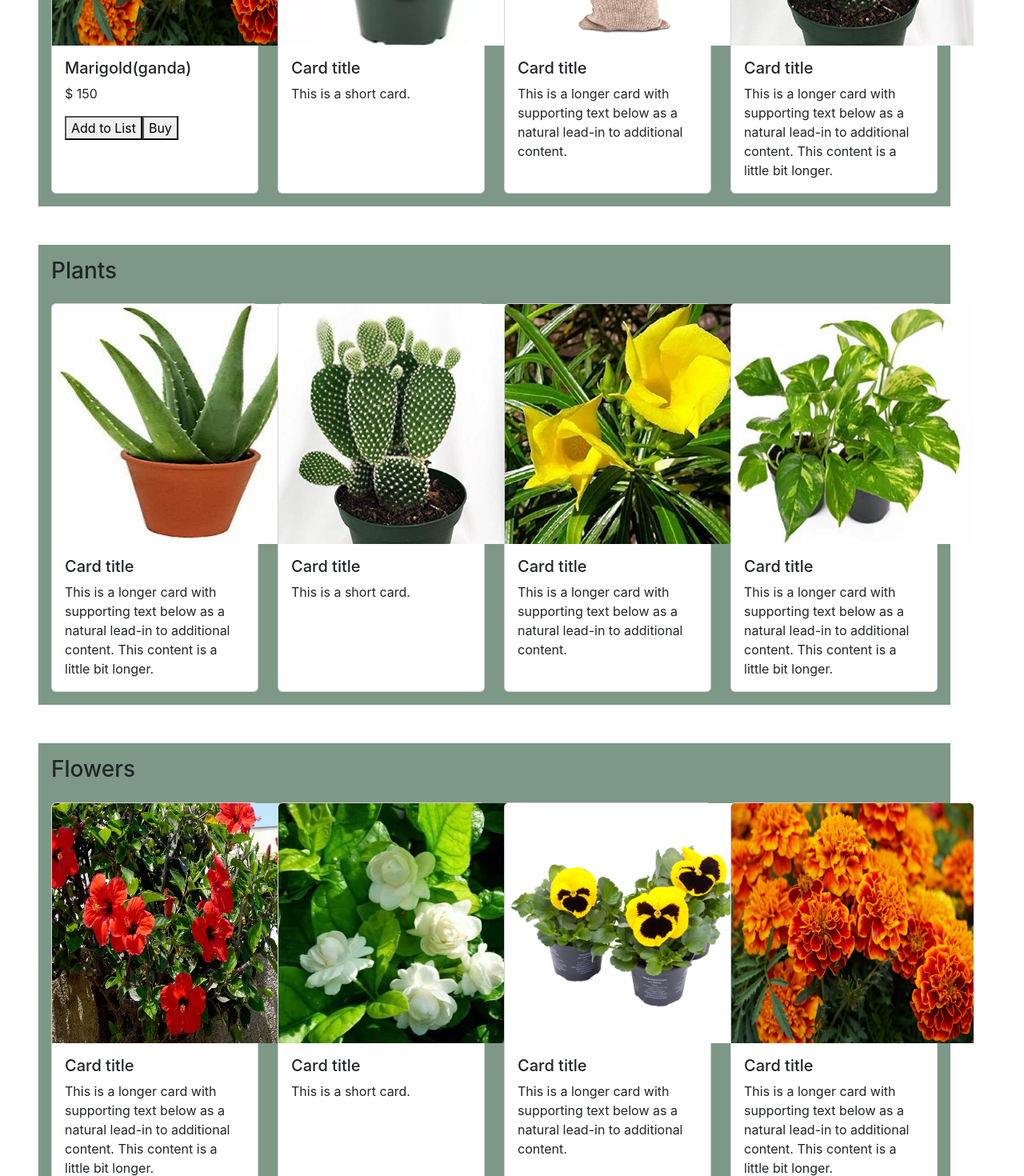
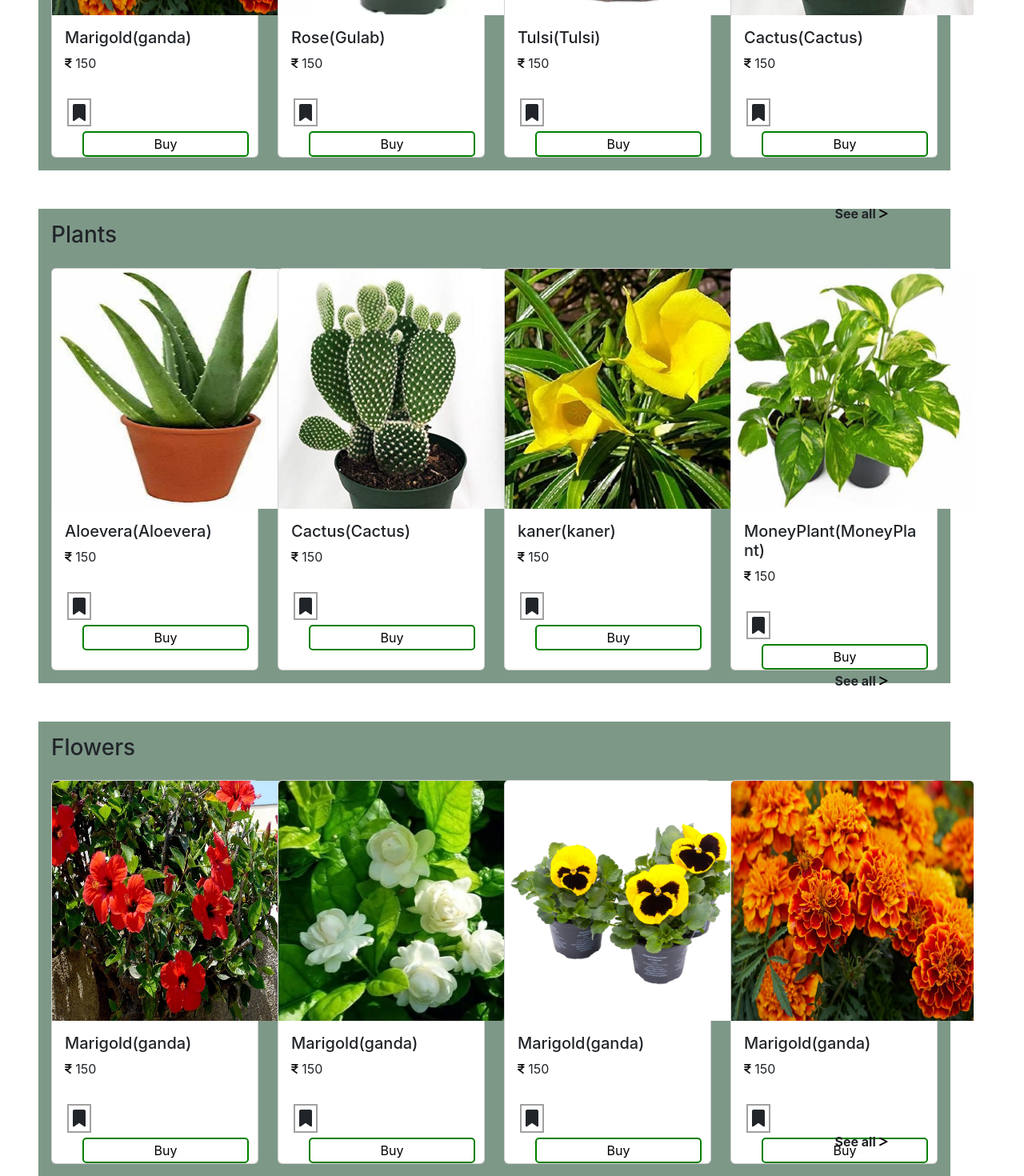
Before and after one commit to ajiteshkumar9315/Growpl, a React (Create React App) app: page / in a window 1280 px wide. Shown: the part 1000-2470 px from the top of the page at 80% size. Built offline with nearby package versions, Linux system fonts and the light colour scheme.

Commit message:
add and style  seeall, bookmark, buy button

```diff
--- a/package.json
+++ b/package.json
@@ -4,11 +4,16 @@
   "private": true,
   "dependencies": {
     "@fortawesome/fontawesome-svg-core": "^6.4.2",
+    "@fortawesome/free-brands-svg-icons": "^6.4.2",
+    "@fortawesome/free-regular-svg-icons": "^6.4.2",
     "@fortawesome/free-solid-svg-icons": "^6.4.2",
+    "@fortawesome/react-fontawesome": "^0.2.0",
     "@testing-library/jest-dom": "^5.16.5",
     "@testing-library/react": "^13.4.0",
     "@testing-library/user-event": "^13.5.0",
+    "bootstrap-icons": "^1.11.1",
     "express": "^4.18.2",
+    "feather-icons": "^4.29.1",
     "hbs": "^4.2.0",
     "mongoose": "^7.6.2",
     "react": "^18.2.0",
--- a/public/index.html
+++ b/public/index.html
@@ -14,6 +14,7 @@
     <link rel="stylesheet" href="https://cdnjs.cloudflare.com/ajax/libs/font-awesome/4.7.0/css/font-awesome.min.css">
     <link rel="manifest" href="%PUBLIC_URL%/manifest.json" />
 
+
     <title>Growpl</title>
   </head>
   <body>
--- a/src/Component/Content/Content.css
+++ b/src/Component/Content/Content.css
@@ -6,3 +6,64 @@
 .con_box{
     background-color: rgb(126, 152, 136);
 }
+
+.con_btn_see1{
+    position: absolute;
+    right: 158px;
+    top: 41rem;
+}
+
+.con_btn_see2{
+    position: absolute;
+    right: 158px;
+    top: 78rem;
+}
+
+.con_btn_see3{
+    position: absolute;
+    right: 158px;
+    top: 114.5rem;
+}
+
+.con_btn_see4{
+    position: absolute;
+    right: 158px;
+    top: 150.5rem;
+}
+
+.con_btn_see5{
+    position: absolute;
+    right: 158px;
+    top: 187rem;
+}
+
+.con_btn_see6{
+    position: absolute;
+    right: 158px;
+    top: 223.5rem;
+}
+
+.con_icon{
+    position: relative;
+    top: 13px;
+    margin: 3px;
+    padding: 5px;
+    border: 2px solid rgb(162, 161, 161);
+}
+
+.con_btn{
+    position: relative;
+    top: 16px;
+    left: 22px;
+    width: 13rem;
+    height: 32px;
+    border: 2px solid green;
+    background-color: transparent;
+    border-radius: 5px;
+}
+
+/* .con_btn:hover{
+    width: 15rem;
+    height: 32px;
+    cursor: pointer;
+} */
--- a/src/Component/Content/Content.js
+++ b/src/Component/Content/Content.js
@@ -1,13 +1,7 @@
 import React from 'react'
 import './Content.css'
-// import{
-//   BrowserRouter as Router,
-//   Routes,
-//   Route,
-//   Link
-// } from "react-router-dom";
-// import Navbar from '../Navbar/Navbar';
-// import RegisterForm from '../Register/RegisterForm';
+import { FontAwesomeIcon } from '@fortawesome/react-fontawesome'
+import { faBookmark, faIndianRupeeSign, faGreaterThan } from '@fortawesome/free-solid-svg-icons'
 // import { useNavigate } from 'react-router-dom'
 import Footer from '../Footer/Footer';
 
@@ -45,27 +39,19 @@ const Content = () => {
   </div>
 
     {/* section2 */}
-    {/* <Router>
-      <Navbar/>
-      <Routes>
-      <Route exact path="/RegisterForm" element={<RegisterForm />}>
-          </Route>
-      </Routes>
-      </Router> */}
       <div className="container con_box m-5 p-3">
         <h3 className="pb-3">Hot Selling Plants & Flowers</h3>
-        <a href="/Plants" className="btn btn-outline-success" role="button" >See All </a>
-        {/* <Link to="RegisterForm" className="btn btn-outline-success" role="button">See All </Link> */}
+        <button type="button" class="btn con_btn_see1 fw-bold">See all <FontAwesomeIcon icon={faGreaterThan} size="sm" style={{color: "#030303",}} /></button>
         <div className="row row-cols-1 row-cols-md-4 g-4">
   <div className="col">
     <div className="card h-100">
       <img src="../img/Flowers/marigold.jpg" className="card-img-top img1" alt="..."/>
       <div className="card-body">
         <h5 className="card-title">Marigold(ganda)</h5>
-        {/* <p className="card-text">This is a longer card with supporting text below as a natural lead-in to additional content. This content is a little bit longer.</p> */}
-        <p> $ 150</p>
-        <button>Add to List</button>
-        <button type="submit">Buy</button>
+        <p><FontAwesomeIcon icon={faIndianRupeeSign} size="sm" style={{color: "#141415",}} />  150</p>
+        {/* <button>Add to List</button> */}
+        <FontAwesomeIcon icon={faBookmark} pull="left" size="lg"  className='con_icon'/>
+        <button type="submit" className='con_btn'>Buy</button>
       </div>
     </div>
   </div>
@@ -73,8 +59,11 @@ const Content = () => {
     <div className="card h-100">
       <img src="..\img\Flowers\rose.webp" className="card-img-top img1" alt="..."/>
       <div className="card-body">
-        <h5 className="card-title">Card title</h5>
-        <p className="card-text">This is a short card.</p>
+      <h5 className="card-title">Rose(Gulab)</h5>
+        <p><FontAwesomeIcon icon={faIndianRupeeSign} size="sm" style={{color: "#141415",}} />  150</p>
+        {/* <button>Add to List</button> */}
+        <FontAwesomeIcon icon={faBookmark} pull="left" size="lg"  className='con_icon'/>
+        <button type="submit" className='con_btn'>Buy</button>
       </div>
     </div>
   </div>
@@ -82,8 +71,11 @@ const Content = () => {
     <div className="card h-100">
       <img src="../img/Plants/Tulsi.webp" className="card-img-top img1" alt="..."/>
       <div className="card-body">
-        <h5 className="card-title">Card title</h5>
-        <p className="card-text">This is a longer card with supporting text below as a natural lead-in to additional content.</p>
+      <h5 className="card-title">Tulsi(Tulsi)</h5>
+        <p><FontAwesomeIcon icon={faIndianRupeeSign} size="sm" style={{color: "#141415",}} />  150</p>
+        {/* <button>Add to List</button> */}
+        <FontAwesomeIcon icon={faBookmark} pull="left" size="lg"  className='con_icon'/>
+        <button type="submit" className='con_btn'>Buy</button>
       </div>
     </div>
   </div>
@@ -91,8 +83,11 @@ const Content = () => {
     <div className="card h-100">
       <img src="../img/Plants/cactus.jpg" className="card-img-top img1" alt="..."/>
       <div className="card-body">
-        <h5 className="card-title">Card title</h5>
-        <p className="card-text">This is a longer card with supporting text below as a natural lead-in to additional content. This content is a little bit longer.</p>
+      <h5 className="card-title">Cactus(Cactus)</h5>
+        <p><FontAwesomeIcon icon={faIndianRupeeSign} size="sm" style={{color: "#141415",}} />  150</p>
+        {/* <button>Add to List</button> */}
+        <FontAwesomeIcon icon={faBookmark} pull="left" size="lg"  className='con_icon'/>
+        <button type="submit" className='con_btn'>Buy</button>
       </div>
     </div>
   </div>
@@ -102,13 +97,17 @@ const Content = () => {
     {/* section2.2 */}
     <div className="container con_box m-5 p-3">
         <h3 className="pb-3">Plants</h3>
+        <button type="button" class="btn con_btn_see2 fw-bold">See all <FontAwesomeIcon icon={faGreaterThan} size="sm" style={{color: "#030303",}} /></button>
         <div className="row row-cols-1 row-cols-md-4 g-4">
   <div className="col">
     <div className="card h-100">
       <img src="../img/Plants/aloevera.webp" className="card-img-top img1" alt="..."/>
       <div className="card-body">
-        <h5 className="card-title">Card title</h5>
-        <p className="card-text">This is a longer card with supporting text below as a natural lead-in to additional content. This content is a little bit longer.</p>
+      <h5 className="card-title">Aloevera(Aloevera)</h5>
+        <p><FontAwesomeIcon icon={faIndianRupeeSign} size="sm" style={{color: "#141415",}} />  150</p>
+        {/* <button>Add to List</button> */}
+        <FontAwesomeIcon icon={faBookmark} pull="left" size="lg"  className='con_icon'/>
+        <button type="submit" className='con_btn'>Buy</button>
       </div>
     </div>
   </div>
@@ -116,8 +115,11 @@ const Content = () => {
     <div className="card h-100">
       <img src="..\img\Plants\cactus.jpg" className="card-img-top img1" alt="..."/>
       <div className="card-body">
-        <h5 className="card-title">Card title</h5>
-        <p className="card-text">This is a short card.</p>
+      <h5 className="card-title">Cactus(Cactus)</h5>
+        <p><FontAwesomeIcon icon={faIndianRupeeSign} size="sm" style={{color: "#141415",}} />  150</p>
+        {/* <button>Add to List</button> */}
+        <FontAwesomeIcon icon={faBookmark} pull="left" size="lg"  className='con_icon'/>
+        <button type="submit" className='con_btn'>Buy</button>
       </div>
     </div>
   </div>
@@ -125,8 +127,11 @@ const Content = () => {
     <div className="card h-100">
       <img src="../img/Plants/kaner.jpg" className="card-img-top img1" alt="..."/>
       <div className="card-body">
-        <h5 className="card-title">Card title</h5>
-        <p className="card-text">This is a longer card with supporting text below as a natural lead-in to additional content.</p>
+      <h5 className="card-title">kaner(kaner)</h5>
+        <p><FontAwesomeIcon icon={faIndianRupeeSign} size="sm" style={{color: "#141415",}} />  150</p>
+        {/* <button>Add to List</button> */}
+        <FontAwesomeIcon icon={faBookmark} pull="left" size="lg"  className='con_icon'/>
+        <button type="submit" className='con_btn'>Buy</button>
       </div>
     </div>
   </div>
@@ -134,8 +139,11 @@ const Content = () => {
     <div className="card h-100">
       <img src="../img/Plants/moneyplant.webp" className="card-img-top img1" alt="..."/>
       <div className="card-body">
-        <h5 className="card-title">Card title</h5>
-        <p className="card-text">This is a longer card with supporting text below as a natural lead-in to additional content. This content is a little bit longer.</p>
+      <h5 className="card-title">MoneyPlant(MoneyPlant)</h5>
+        <p><FontAwesomeIcon icon={faIndianRupeeSign} size="sm" style={{color: "#141415",}} />  150</p>
+        {/* <button>Add to List</button> */}
+        <FontAwesomeIcon icon={faBookmark} pull="left" size="lg"  className='con_icon'/>
+        <button type="submit" className='con_btn'>Buy</button>
       </div>
     </div>
   </div>
@@ -145,13 +153,17 @@ const Content = () => {
       {/* section2.3 */}
       <div className="container con_box m-5 p-3">
         <h3 className="pb-3">Flowers</h3>
+        <button type="button" class="btn con_btn_see3 fw-bold">See all <FontAwesomeIcon icon={faGreaterThan} size="sm" style={{color: "#030303",}} /></button>
         <div className="row row-cols-1 row-cols-md-4 g-4">
   <div className="col">
     <div className="card h-100">
       <img src="../img/Flowers/hibiscus.jpg" className="card-img-top img1" alt="..."/>
       <div className="card-body">
-        <h5 className="card-title">Card title</h5>
-        <p className="card-text">This is a longer card with supporting text below as a natural lead-in to additional content. This content is a little bit longer.</p>
+      <h5 className="card-title">Marigold(ganda)</h5>
+        <p><FontAwesomeIcon icon={faIndianRupeeSign} size="sm" style={{color: "#141415",}} />  150</p>
+        {/* <button>Add to List</button> */}
+        <FontAwesomeIcon icon={faBookmark} pull="left" size="lg"  className='con_icon'/>
+        <button type="submit" className='con_btn'>Buy</button>
       </div>
     </div>
   </div>
@@ -159,8 +171,11 @@ const Content = () => {
     <div className="card h-100">
       <img src="..\img\Flowers\jasmin.webp" className="card-img-top img1" alt="..."/>
       <div className="card-body">
-        <h5 className="card-title">Card title</h5>
-        <p className="card-text">This is a short card.</p>
+      <h5 className="card-title">Marigold(ganda)</h5>
+        <p><FontAwesomeIcon icon={faIndianRupeeSign} size="sm" style={{color: "#141415",}} />  150</p>
+        {/* <button>Add to List</button> */}
+        <FontAwesomeIcon icon={faBookmark} pull="left" size="lg"  className='con_icon'/>
+        <button type="submit" className='con_btn'>Buy</button>
       </div>
     </div>
   </div>
@@ -168,8 +183,11 @@ const Content = () => {
     <div className="card h-100">
       <img src="../img/Flowers/pansy.jpg" className="card-img-top img1" alt="..."/>
       <div className="card-body">
-        <h5 className="card-title">Card title</h5>
-        <p className="card-text">This is a longer card with supporting text below as a natural lead-in to additional content.</p>
+      <h5 className="card-title">Marigold(ganda)</h5>
+        <p><FontAwesomeIcon icon={faIndianRupeeSign} size="sm" style={{color: "#141415",}} />  150</p>
+        {/* <button>Add to List</button> */}
+        <FontAwesomeIcon icon={faBookmark} pull="left" size="lg"  className='con_icon'/>
+        <button type="submit" className='con_btn'>Buy</button>
       </div>
     </div>
   </div>
@@ -177,8 +195,11 @@ const Content = () => {
     <div className="card h-100">
       <img src="../img/Flowers/marigold.jpg" className="card-img-top img1" alt="..."/>
       <div className="card-body">
-        <h5 className="card-title">Card title</h5>
-        <p className="card-text">This is a longer card with supporting text below as a natural lead-in to additional content. This content is a little bit longer.</p>
+      <h5 className="card-title">Marigold(ganda)</h5>
+        <p><FontAwesomeIcon icon={faIndianRupeeSign} size="sm" style={{color: "#141415",}} />  150</p>
+        {/* <button>Add to List</button> */}
+        <FontAwesomeIcon icon={faBookmark} pull="left" size="lg"  className='con_icon'/>
+        <button type="submit" className='con_btn'>Buy</button>
       </div>
     </div>
   </div>
@@ -188,13 +209,17 @@ const Content = () => {
     {/* section2.4 */}
     <div className="container con_box m-5 p-3">
         <h3 className="pb-3">Decorative Plants</h3>
+        <button type="button" class="btn con_btn_see4 fw-bold">See all <FontAwesomeIcon icon={faGreaterThan} size="sm" style={{color: "#030303",}} /></button>
         <div className="row row-cols-1 row-cols-md-4 g-4">
   <div className="col">
     <div className="card h-100">
       <img src="../img/Plants/pinonpics.jpg" className="card-img-top img1" alt="..."/>
       <div className="card-body">
-        <h5 className="card-title">Card title</h5>
-        <p className="card-text">This is a longer card with supporting text below as a natural lead-in to additional content. This content is a little bit longer.</p>
+      <h5 className="card-title">Marigold(ganda)</h5>
+        <p><FontAwesomeIcon icon={faIndianRupeeSign} size="sm" style={{color: "#141415",}} />  150</p>
+        {/* <button>Add to List</button> */}
+        <FontAwesomeIcon icon={faBookmark} pull="left" size="lg"  className='con_icon'/>
+        <button type="submit" className='con_btn'>Buy</button>
       </div>
     </div>
   </div>
@@ -202,8 +227,11 @@ const Content = () => {
     <div className="card h-100">
       <img src="..\img\Plants\tp3.jpg" className="card-img-top img1" alt="..."/>
       <div className="card-body">
-        <h5 className="card-title">Card title</h5>
-        <p className="card-text">This is a short card.</p>
+      <h5 className="card-title">Marigold(ganda)</h5>
+        <p><FontAwesomeIcon icon={faIndianRupeeSign} size="sm" style={{color: "#141415",}} />  150</p>
+        {/* <button>Add to List</button> */}
+        <FontAwesomeIcon icon={faBookmark} pull="left" size="lg"  className='con_icon'/>
+        <button type="submit" className='con_btn'>Buy</button>
       </div>
     </div>
   </div>
@@ -211,8 +239,11 @@ const Content = () => {
     <div className="card h-100">
       <img src="../img/Plants/moneyplant.webp" className="card-img-top img1" alt="..."/>
       <div className="card-body">
-        <h5 className="card-title">Card title</h5>
-        <p className="card-text">This is a longer card with supporting text below as a natural lead-in to additional content.</p>
+      <h5 className="card-title">Marigold(ganda)</h5>
+        <p><FontAwesomeIcon icon={faIndianRupeeSign} size="sm" style={{color: "#141415",}} />  150</p>
+        {/* <button>Add to List</button> */}
+        <FontAwesomeIcon icon={faBookmark} pull="left" size="lg"  className='con_icon'/>
+        <button type="submit" className='con_btn'>Buy</button>
       </div>
     </div>
   </div>
@@ -220,8 +251,11 @@ const Content = () => {
     <div className="card h-100">
       <img src="../img/Plant.jpg" className="card-img-top img1" alt="..."/>
       <div className="card-body">
-        <h5 className="card-title">Card title</h5>
-        <p className="card-text">This is a longer card with supporting text below as a natural lead-in to additional content. This content is a little bit longer.</p>
+      <h5 className="card-title">Marigold(ganda)</h5>
+        <p><FontAwesomeIcon icon={faIndianRupeeSign} size="sm" style={{color: "#141415",}} />  150</p>
+        {/* <button>Add to List</button> */}
+        <FontAwesomeIcon icon={faBookmark} pull="left" size="lg"  className='con_icon'/>
+        <button type="submit" className='con_btn'>Buy</button>
       </div>
     </div>
   </div>
@@ -230,13 +264,17 @@ const Content = () => {
     {/* section2.5 */}
     <div className="container con_box m-5 p-3">
         <h3 className="pb-3">Fertilizers/pesticide</h3>
+        <button type="button" class="btn con_btn_see5 fw-bold">See all <FontAwesomeIcon icon={faGreaterThan} size="sm" style={{color: "#030303",}} /></button>
         <div className="row row-cols-1 row-cols-md-4 g-4">
   <div className="col">
     <div className="card h-100">
       <img src="../img/Fertilizers/f1.jpg" className="card-img-top img1" alt="..."/>
       <div className="card-body">
-        <h5 className="card-title">Card title</h5>
-        <p className="card-text">This is a longer card with supporting text below as a natural lead-in to additional content. This content is a little bit longer.</p>
+      <h5 className="card-title">Marigold(ganda)</h5>
+        <p><FontAwesomeIcon icon={faIndianRupeeSign} size="sm" style={{color: "#141415",}} />  150</p>
+        {/* <button>Add to List</button> */}
+        <FontAwesomeIcon icon={faBookmark} pull="left" size="lg"  className='con_icon'/>
+        <button type="submit" className='con_btn'>Buy</button>
       </div>
     </div>
   </div>
@@ -244,8 +282,11 @@ const Content = () => {
     <div className="card h-100">
       <img src="../img/Fertilizers/f2.jpeg" className="card-img-top img1" alt="..."/>
       <div className="card-body">
-        <h5 className="card-title">Card title</h5>
-        <p className="card-text">This is a short card.</p>
+      <h5 className="card-title">Marigold(ganda)</h5>
+        <p><FontAwesomeIcon icon={faIndianRupeeSign} size="sm" style={{color: "#141415",}} />  150</p>
+        {/* <button>Add to List</button> */}
+        <FontAwesomeIcon icon={faBookmark} pull="left" size="lg"  className='con_icon'/>
+        <button type="submit" className='con_btn'>Buy</button>
       </div>
     </div>
   </div>
@@ -253,8 +294,11 @@ const Content = () => {
     <div className="card h-100">
       <img src="../img/Fertilizers/f5.jpeg" className="card-img-top img1" alt="..."/>
       <div className="card-body">
-        <h5 className="card-title">Card title</h5>
-        <p className="card-text">This is a longer card with supporting text below as a natural lead-in to additional content.</p>
+      <h5 className="card-title">Marigold(ganda)</h5>
+        <p><FontAwesomeIcon icon={faIndianRupeeSign} size="sm" style={{color: "#141415",}} />  150</p>
+        {/* <button>Add to List</button> */}
+        <FontAwesomeIcon icon={faBookmark} pull="left" size="lg"  className='con_icon'/>
+        <button type="submit" className='con_btn'>Buy</button>
       </div>
     </div>
   </div>
@@ -262,8 +306,11 @@ const Content = () => {
     <div className="card h-100">
       <img src="../img/Fertilizers/f7.jpeg" className="card-img-top img1" alt="..."/>
       <div className="card-body">
-        <h5 className="card-title">Card title</h5>
-        <p className="card-text">This is a longer card with supporting text below as a natural lead-in to additional content. This content is a little bit longer.</p>
+      <h5 className="card-title">Marigold(ganda)</h5>
+        <p><FontAwesomeIcon icon={faIndianRupeeSign} size="sm" style={{color: "#141415",}} />  150</p>
+        {/* <button>Add to List</button> */}
+        <FontAwesomeIcon icon={faBookmark} pull="left" size="lg"  className='con_icon'/>
+        <button type="submit" className='con_btn'>Buy</button>
       </div>
     </div>
   </div>
@@ -273,13 +320,17 @@ const Content = () => {
     {/* section2.6 */}
     <div className="container con_box m-5 p-3">
         <h3 className="pb-3">Flowerpot</h3>
+        <button type="button" class="btn con_btn_see6 fw-bold">See all <FontAwesomeIcon icon={faGreaterThan} size="sm" style={{color: "#030303",}} /></button>
         <div className="row row-cols-1 row-cols-md-4 g-4">
   <div className="col">
     <div className="card h-100">
       <img src="../img/Pots/p4.jpeg" className="card-img-top img1" alt="..."/>
       <div className="card-body">
-        <h5 className="card-title">Card title</h5>
-        <p className="card-text">This is a longer card with supporting text below as a natural lead-in to additional content. This content is a little bit longer.</p>
+      <h5 className="card-title">Marigold(ganda)</h5>
+        <p><FontAwesomeIcon icon={faIndianRupeeSign} size="sm" style={{color: "#141415",}} />  150</p>
+        {/* <button>Add to List</button> */}
+        <FontAwesomeIcon icon={faBookmark} pull="left" size="lg"  className='con_icon'/>
+        <button type="submit" className='con_btn'>Buy</button>
       </div>
     </div>
   </div>
@@ -287,8 +338,11 @@ const Content = () => {
     <div className="card h-100">
       <img src="../img/Pots/p5.jpeg" className="card-img-top img1" alt="..."/>
       <div className="card-body">
-        <h5 className="card-title">Card title</h5>
-        <p className="card-text">This is a short card.</p>
+      <h5 className="card-title">Marigold(ganda)</h5>
+        <p><FontAwesomeIcon icon={faIndianRupeeSign} size="sm" style={{color: "#141415",}} />  150</p>
+        {/* <button>Add to List</button> */}
+        <FontAwesomeIcon icon={faBookmark} pull="left" size="lg"  className='con_icon'/>
+        <button type="submit" className='con_btn'>Buy</button>
       </div>
     </div>
   </div>
@@ -296,8 +350,11 @@ const Content = () => {
     <div className="card h-100">
       <img src="../img/Pots/p2.jpeg" className="card-img-top img1" alt="..."/>
       <div className="card-body">
-        <h5 className="card-title">Card title</h5>
-        <p className="card-text">This is a longer card with supporting text below as a natural lead-in to additional content.</p>
+      <h5 className="card-title">Marigold(ganda)</h5>
+        <p><FontAwesomeIcon icon={faIndianRupeeSign} size="sm" style={{color: "#141415",}} />  150</p>
+        {/* <button>Add to List</button> */}
+        <FontAwesomeIcon icon={faBookmark} pull="left" size="lg"  className='con_icon'/>
+        <button type="submit" className='con_btn'>Buy</button>
       </div>
     </div>
   </div>
@@ -305,8 +362,11 @@ const Content = () => {
     <div className="card h-100">
       <img src="../img/Pots/p3.jpeg" className="card-img-top img1" alt="..."/>
       <div className="card-body">
-        <h5 className="card-title">Card title</h5>
-        <p className="card-text">This is a longer card with supporting text below as a natural lead-in to additional content. This content is a little bit longer.</p>
+      <h5 className="card-title">Marigold(ganda)</h5>
+        <p><FontAwesomeIcon icon={faIndianRupeeSign} size="sm" style={{color: "#141415",}} />  150</p>
+        {/* <button>Add to List</button> */}
+        <FontAwesomeIcon icon={faBookmark} pull="left" size="lg"  className='con_icon'/>
+        <button type="submit" className='con_btn'>Buy</button>
       </div>
     </div>
   </div>
```
Also changed, not shown: 1 other file (tests, documents, lock files or other folders).
